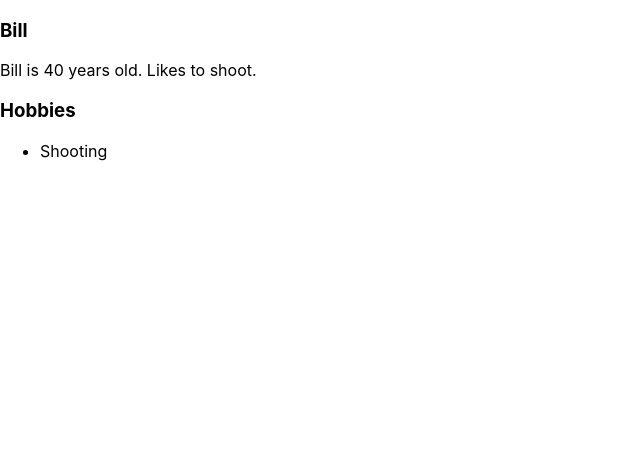
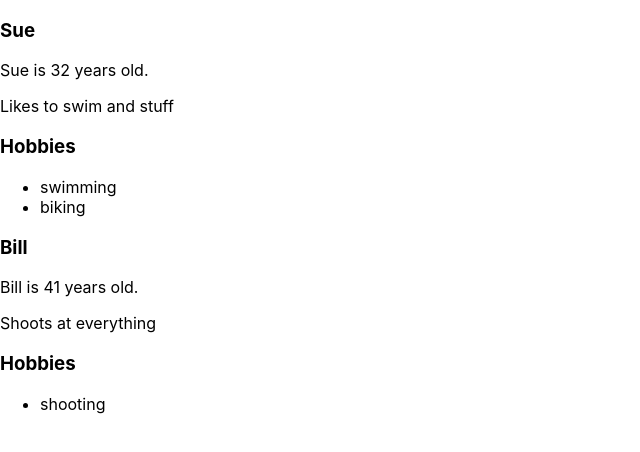
Before and after one commit to tlanders/reactjs-fundamentals-first, a React (Create React App) app: page / in a window 1280 px wide. Shown: the top 452 px of the page, without its empty margins (0-640 px from the left). Built offline with nearby package versions, Linux system fonts and the light colour scheme.

Commit message:
building profiles from app state

```diff
--- a/src/App.js
+++ b/src/App.js
@@ -2,6 +2,22 @@ import React from 'react';
 import logo from './logo.svg';
 import './App.css';
 
+class Profile extends React.Component {
+    render() {
+        let hobbies = this.props.hobbies.map(hobby => {
+            return <li>{hobby}</li>
+        });
+        return (
+            <div>
+                <h3>{this.props.name}</h3>
+                <p>{this.props.name} is {this.props.age} years old.</p>
+                <p>{this.props.bio}</p>
+                <h3>Hobbies</h3>
+                <ul>{hobbies}</ul>
+            </div>
+        )
+    }
+}
 class App extends React.Component {
   constructor(props) {
     super(props);
@@ -14,16 +30,18 @@ class App extends React.Component {
   }
 
   render() {
+      let profiles = this.state.profiles.map(profile => {
+          return (
+              <Profile name={profile.name}
+                   age={profile.age}
+                   bio={profile.bio}
+                   hobbies={profile.hobbies}
+              />
+          )
+      })
     return (
         <div className="App">
-          <h3>Bill</h3>
-          <p>
-            Bill is 40 years old. Likes to shoot.
-          </p>
-          <h3>Hobbies</h3>
-          <ul>
-            <li>Shooting</li>
-          </ul>
+            {profiles}
         </div>
     );
   }
```
